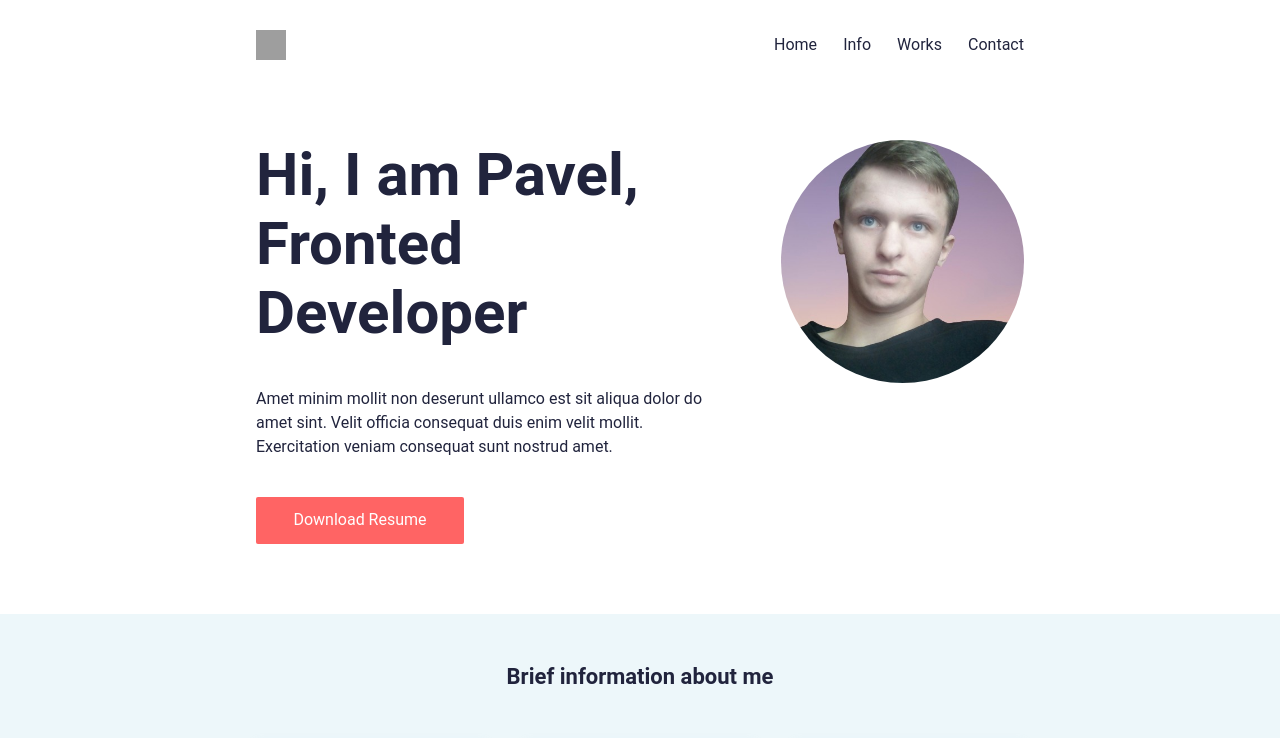
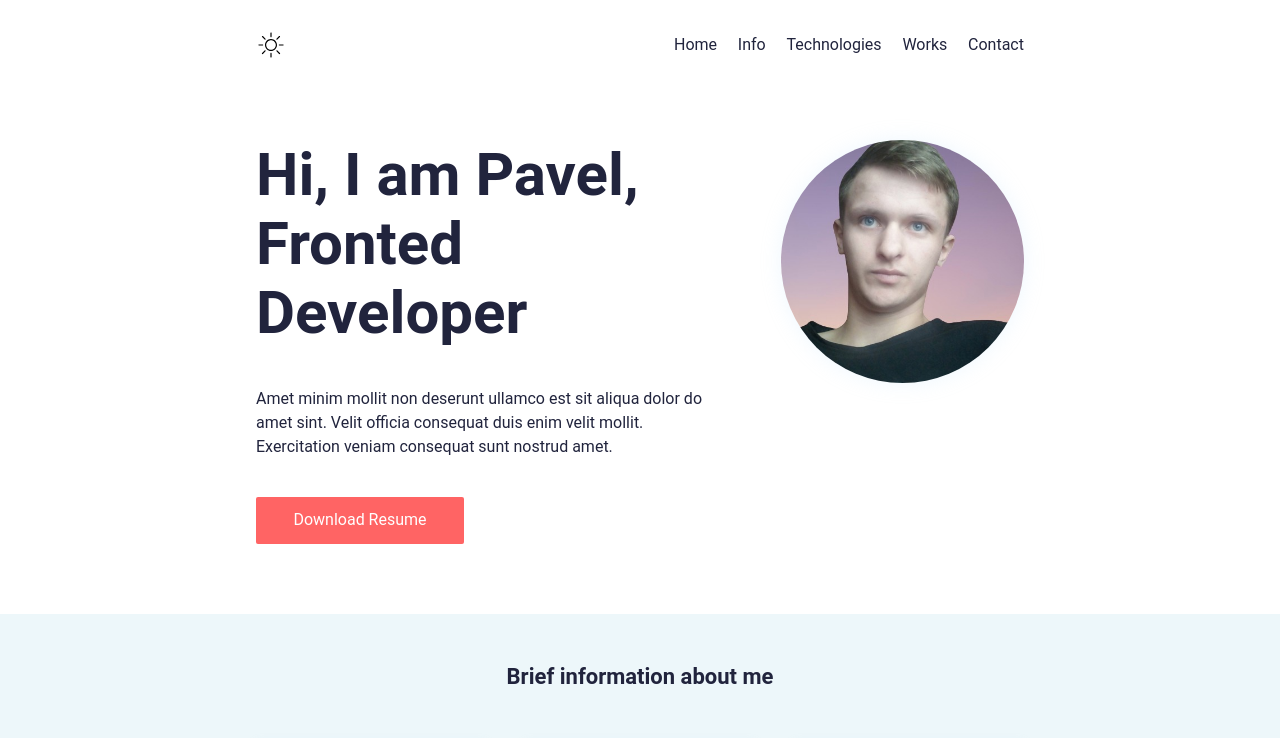
Before and after one commit to Pavel-Parkhomenko/Portfolio-Site, a React (Create React App) app: page / in a window 1280 px wide. Shown: the top 738 px of the page. Built offline with nearby package versions, Linux system fonts and the light colour scheme; grey boxes are pictures that could not be loaded.

Commit message:
feat: animation burger menu

```diff
--- a/src/components/Header/styled.js
+++ b/src/components/Header/styled.js
@@ -47,6 +47,7 @@ export const Avatar = styled.div`
   height: 243px;
   background: url(${avatar}) 50%;
   background-size: cover;
+  box-shadow: 0 0 20px rgba(187, 225, 250, 0.25);
 
   @media (max-width: 568px) {
     width: 174.38px;
--- a/src/components/Navigation/index.jsx
+++ b/src/components/Navigation/index.jsx
@@ -1,14 +1,10 @@
-import React, { useState } from 'react'
+import React from 'react'
 import {
   Burger, Container,
   LinkStyled, MenuContainer,
 } from './styled'
 
-export default function Navigation() {
-  const [isActive, setIsActive] = useState(false)
-  const handleBurger = () => {
-    setIsActive(!isActive)
-  }
+export default function Navigation({ isActive, handleBurger }) {
   return (
     <Container>
       <Burger active={isActive} onClick={handleBurger}>
@@ -17,6 +13,7 @@ export default function Navigation() {
       <MenuContainer active={isActive}>
         <LinkStyled href="#home">Home</LinkStyled>
         <LinkStyled href="#info">Info</LinkStyled>
+        <LinkStyled href="#technologies">Technologies</LinkStyled>
         <LinkStyled href="#works">Works</LinkStyled>
         <LinkStyled href="#contact">Contact</LinkStyled>
       </MenuContainer>
--- a/src/components/Navigation/styled.js
+++ b/src/components/Navigation/styled.js
@@ -18,19 +18,21 @@ export const MenuContainer = styled.div`
   display: flex;
   flex-direction: row;
   justify-content: space-between;
-  width: 250px;
+  width: 350px;
 
   @media (max-width: 568px) {
     ${(props) => (props.active ? css`
       position: absolute;
       top: 70px;
-      right: 5%;
+      right: 0;
       display: flex;
       flex-direction: column;
       width: auto;
-      justify-content: space-between;
-      align-items: flex-end;
-      height: 150px;
+      justify-content: space-evenly;
+      align-items: flex-start;
+      height: 500px;
+      background-color: ${({ theme }) => theme.bgColor.primary};
+      padding-right: 5%;
       & > a { animation: ${fromRight} 0.5s; }
   ` : css`
       display: none;
--- a/src/components/WorkCard/styled.js
+++ b/src/components/WorkCard/styled.js
@@ -94,7 +94,7 @@ export const StackItem = styled.div`
 
   :hover {
     background-color: #161936;
-    color: #8f8e8e;
+    color: white;
   }
 `
 
--- a/src/pages/Home/index.jsx
+++ b/src/pages/Home/index.jsx
@@ -1,4 +1,4 @@
-import React from 'react'
+import React, { useState } from 'react'
 import Header from '../../components/Header'
 import {
   Container, ContainerExtraWorks, ContainerHeader,
@@ -13,6 +13,10 @@ import { infoTitle, technologiesTitle, worksTitle } from '../../mocks'
 import WorksListExtra from '../../components/WorksListExtra'
 
 export default function Home({ changeTheme, icon }) {
+  const [isActive, setIsActive] = useState(false)
+  const handleBurger = () => {
+    setIsActive(!isActive)
+  }
   return (
     <Container>
       <ContainerNav>
@@ -20,16 +24,16 @@ export default function Home({ changeTheme, icon }) {
           icon={icon}
           onClick={changeTheme}
         />
-        <Navigation />
+        <Navigation isActive={isActive} handleBurger={handleBurger} />
       </ContainerNav>
-      <ContainerHeader id="home">
+      <ContainerHeader id="home" isActive={isActive}>
         <Header />
       </ContainerHeader>
       <ContainerInfo id="info">
         <TitleContainer>{ infoTitle }</TitleContainer>
         <InfoCard />
       </ContainerInfo>
-      <ContainerTechnologies>
+      <ContainerTechnologies id="technologies">
         <TitleContainer>
           { technologiesTitle }
         </TitleContainer>
--- a/src/pages/Home/styled.js
+++ b/src/pages/Home/styled.js
@@ -1,4 +1,4 @@
-import styled from 'styled-components'
+import styled, { css, keyframes } from 'styled-components'
 import moon from '../../assets/svg/moon.svg'
 import sun from '../../assets/svg/sun.svg'
 
@@ -13,7 +13,7 @@ const mediaMobile = `
 `
 
 export const Container = styled.div`
-  height: 100vh;
+  height: 100%;
   background-color: ${({ theme }) => theme.bgColor.primary};
 `
 
@@ -40,10 +40,38 @@ export const IconTheme = styled.div`
   }});
 `
 
+const toLeft = keyframes`
+  0% {
+    transform: translateX(0);
+  }
+  100% {
+    transform: translateX(-50%);
+  }
+`
+
+const toRight = keyframes`
+  0% {
+    transform: translateX(-50%);
+  }
+  100% {
+    transform: translateX(0);
+  }
+`
+
 export const ContainerHeader = styled.div`
   padding: 80px ${paddRight} 70px  ${paddLeft};
   background-color: ${({ theme }) => theme.bgColor.primary};
   color: ${({ theme }) => theme.textColor.primary};
+
+  @media (max-width: 568px) {
+    ${(props) => (props.isActive ? css`
+      overflow-y: hidden;
+      animation: ${toLeft} 0.5s;
+      animation-fill-mode: forwards;
+  ` : css`
+      animation: ${toRight} 0.5s;
+    `)};
+  }
   ${mediaMobile}
 `
 
```
Also changed, not shown: src/assets/svg/moon.svg (added), src/assets/svg/sun.svg (added).
